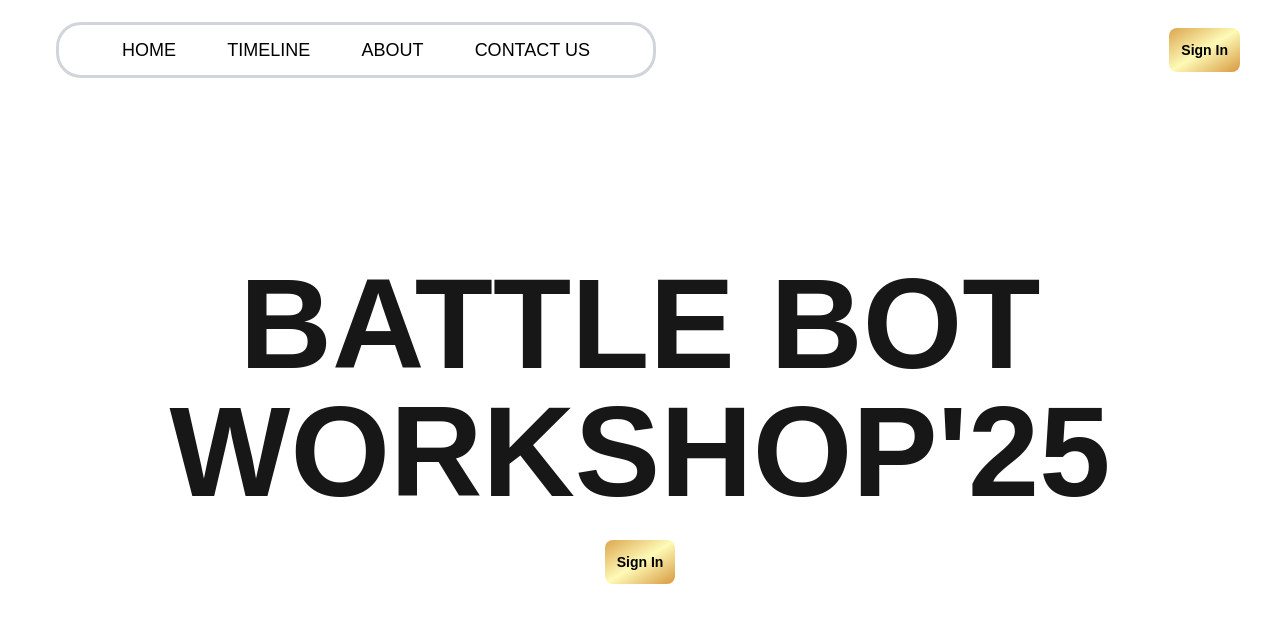
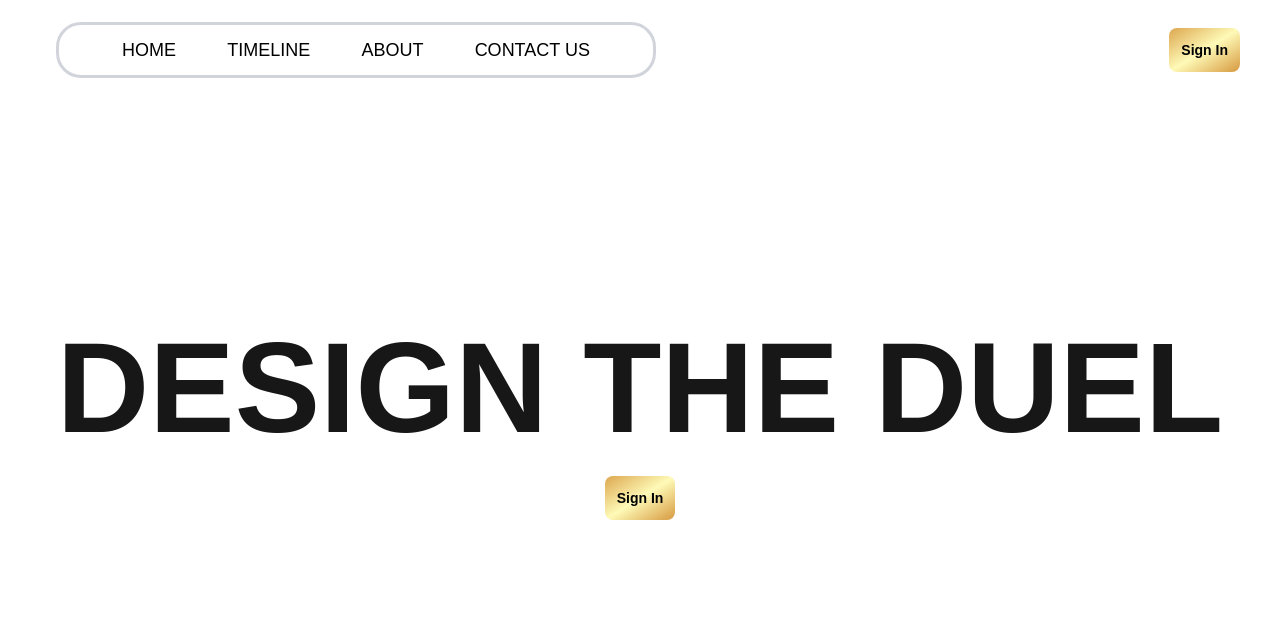
Before and after one commit to KAVYAJAIN410/Vortex, a Next.js app: page / in a window 1280 px wide. Shown: the top 622 px of the page. Built offline with nearby package versions, Linux system fonts and the light colour scheme; no server answers.

Commit message:
Update hero.tsx

```diff
--- a/components/hero.tsx
+++ b/components/hero.tsx
@@ -13,7 +13,7 @@ const HeroSection: React.FC = () => {
       </h6>
       <div className="flex flex-col justify-center items-center w-full text-center mt-4">
         <h1 className="esummit uppercase text-4xl md:text-6xl lg:text-9xl font-bold">
-          Battle Bot Workshop&apos;25
+          Design The Duel
         </h1>
       </div>
       <div className="w-full flex font-poppins flex-col items-center justify-between gap-6 mt-6">
```
